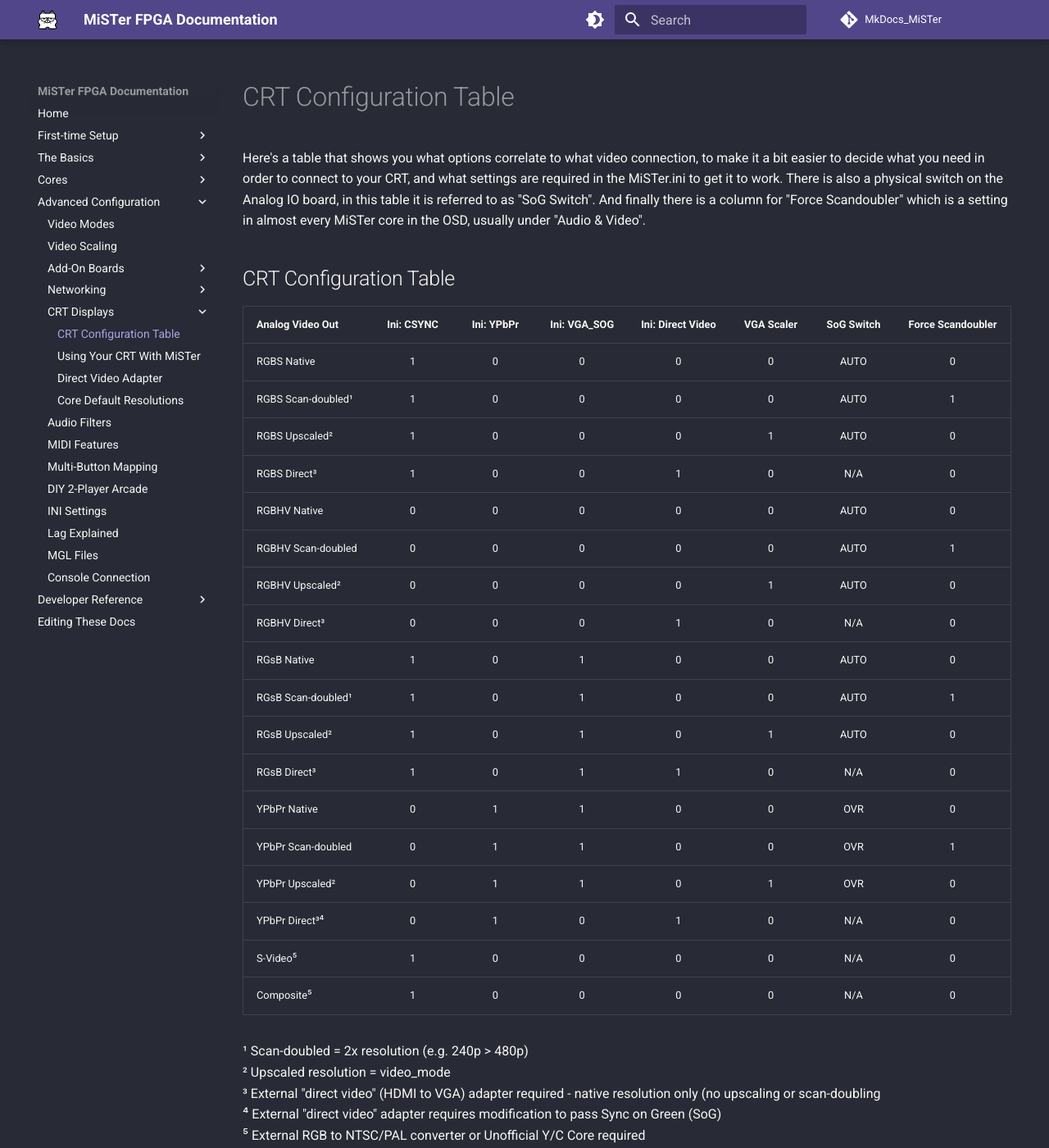
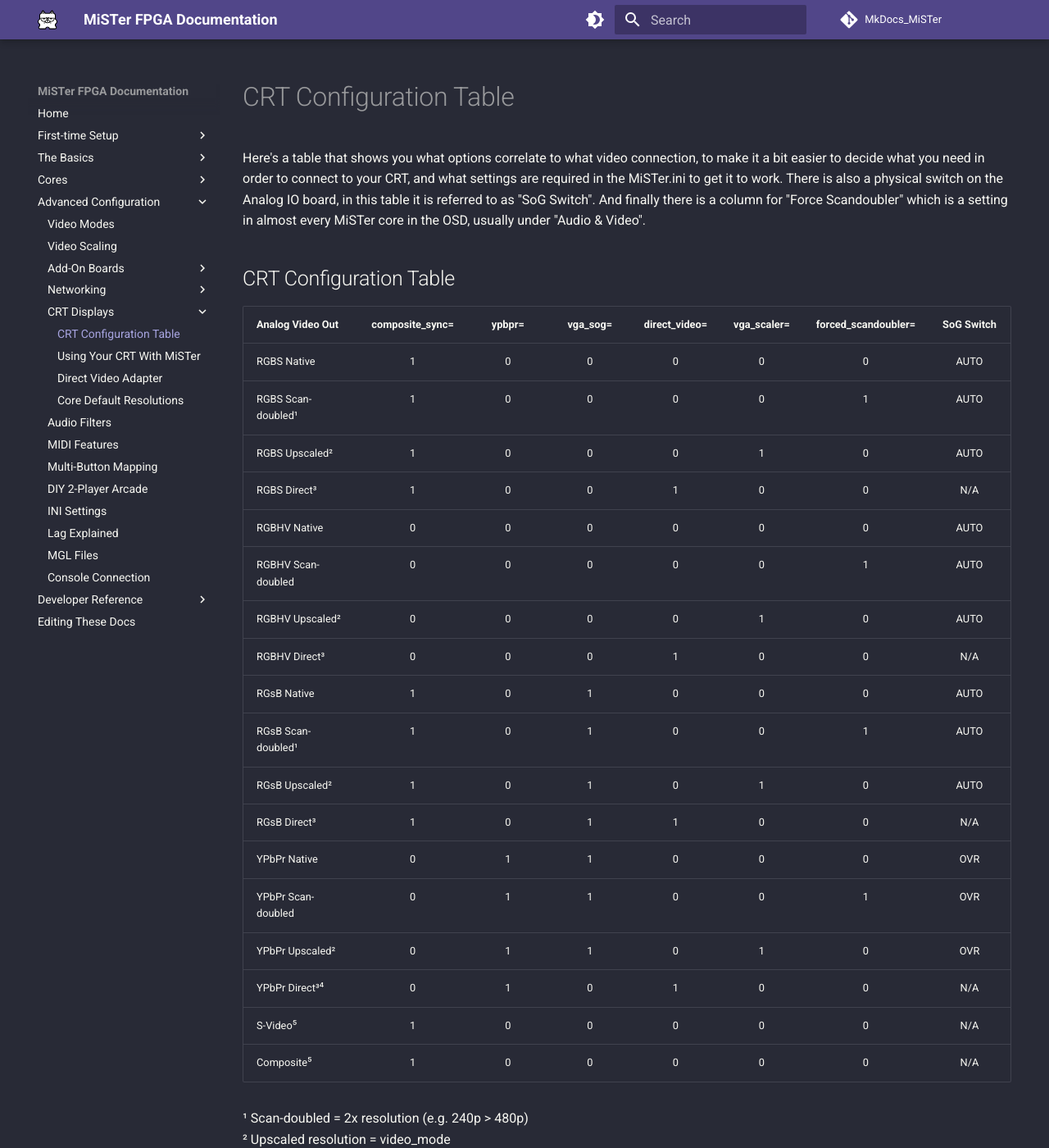
Before and after one commit to MiSTer-devel/MkDocs_MiSTer, an MkDocs documentation site: the page built from docs/advanced/crttable.md, in a window 1280 px wide and 1400 px high. Shown: the whole window at 82% size. Built offline with MkDocs 1.6.1 and Material for MkDocs 9.7.7, drawn with Linux system fonts in a browser that asks for light colours; comment, search, counter and statistics services are not loaded.

Commit message:
advanced/crttable.md: Make headers match ini names, cleanup

```diff
--- a/docs/advanced/crttable.md
+++ b/docs/advanced/crttable.md
@@ -7,26 +7,26 @@
 
 ## CRT Configuration Table
 
-| Analog Video Out   | Ini: CSYNC | Ini: YPbPr | Ini: VGA_SOG | Ini: Direct Video | VGA Scaler | SoG Switch | Force Scandoubler |
-| ------------------ | :--------: | :--------: | :----------: | :---------------: | :--------: | :--------: | :---------------: |
-| RGBS Native        |      1     |      0     |      0       |         0         |      0     |   AUTO     |          0        |
-| RGBS Scan-doubled¹ |      1     |      0     |      0       |         0         |      0     |   AUTO     |          1        |
-| RGBS Upscaled²     |      1     |      0     |      0       |         0         |      1     |   AUTO     |          0        |
-| RGBS Direct³       |      1     |      0     |      0       |         1         |      0     |    N/A     |          0        |
-| RGBHV Native       |      0     |      0     |      0       |         0         |      0     |   AUTO     |          0        |
-| RGBHV Scan-doubled |      0     |      0     |      0       |         0         |      0     |   AUTO     |          1        |
-| RGBHV Upscaled²    |      0     |      0     |      0       |         0         |      1     |   AUTO     |          0        |
-| RGBHV Direct³      |      0     |      0     |      0       |         1         |      0     |    N/A     |          0        |
-| RGsB Native        |      1     |      0     |      1       |         0         |      0     |   AUTO     |          0        |
-| RGsB Scan-doubled¹ |      1     |      0     |      1       |         0         |      0     |   AUTO     |          1        |
-| RGsB Upscaled²     |      1     |      0     |      1       |         0         |      1     |   AUTO     |          0        |
-| RGsB Direct³       |      1     |      0     |      1       |         1         |      0     |    N/A     |          0        |
-| YPbPr Native       |      0     |      1     |      1       |         0         |      0     |    OVR     |          0        |
-| YPbPr Scan-doubled |      0     |      1     |      1       |         0         |      0     |    OVR     |          1        |
-| YPbPr Upscaled²    |      0     |      1     |      1       |         0         |      1     |    OVR     |          0        |
-| YPbPr Direct³⁴     |      0     |      1     |      0       |         1         |      0     |    N/A     |          0        |
-| S-Video⁵           |      1     |      0     |      0       |         0         |      0     |    N/A     |          0        |
-| Composite⁵         |      1     |      0     |      0       |         0         |      0     |    N/A     |          0        |
+| Analog Video Out   | composite_sync= | ypbpr= | vga_sog= | direct_video= | vga_scaler= | forced_scandoubler= | SoG Switch |
+| ------------------ | :-------------: | :----: | :------: | :-----------: | :---------: | :-----------------: | :--------: |
+| RGBS Native        | 1               | 0      | 0        | 0             | 0           | 0                   | AUTO       |
+| RGBS Scan-doubled¹ | 1               | 0      | 0        | 0             | 0           | 1                   | AUTO       |
+| RGBS Upscaled²     | 1               | 0      | 0        | 0             | 1           | 0                   | AUTO       |
+| RGBS Direct³       | 1               | 0      | 0        | 1             | 0           | 0                   | N/A        |
+| RGBHV Native       | 0               | 0      | 0        | 0             | 0           | 0                   | AUTO       |
+| RGBHV Scan-doubled | 0               | 0      | 0        | 0             | 0           | 1                   | AUTO       |
+| RGBHV Upscaled²    | 0               | 0      | 0        | 0             | 1           | 0                   | AUTO       |
+| RGBHV Direct³      | 0               | 0      | 0        | 1             | 0           | 0                   | N/A        |
+| RGsB Native        | 1               | 0      | 1        | 0             | 0           | 0                   | AUTO       |
+| RGsB Scan-doubled¹ | 1               | 0      | 1        | 0             | 0           | 1                   | AUTO       |
+| RGsB Upscaled²     | 1               | 0      | 1        | 0             | 1           | 0                   | AUTO       |
+| RGsB Direct³       | 1               | 0      | 1        | 1             | 0           | 0                   | N/A        |
+| YPbPr Native       | 0               | 1      | 1        | 0             | 0           | 0                   | OVR        |
+| YPbPr Scan-doubled | 0               | 1      | 1        | 0             | 0           | 1                   | OVR        |
+| YPbPr Upscaled²    | 0               | 1      | 1        | 0             | 1           | 0                   | OVR        |
+| YPbPr Direct³⁴     | 0               | 1      | 0        | 1             | 0           | 0                   | N/A        |
+| S-Video⁵           | 1               | 0      | 0        | 0             | 0           | 0                   | N/A        |
+| Composite⁵         | 1               | 0      | 0        | 0             | 0           | 0                   | N/A        |
 
 ¹ Scan-doubled = 2x resolution (e.g. 240p > 480p)
 ² Upscaled resolution = video_mode
```
